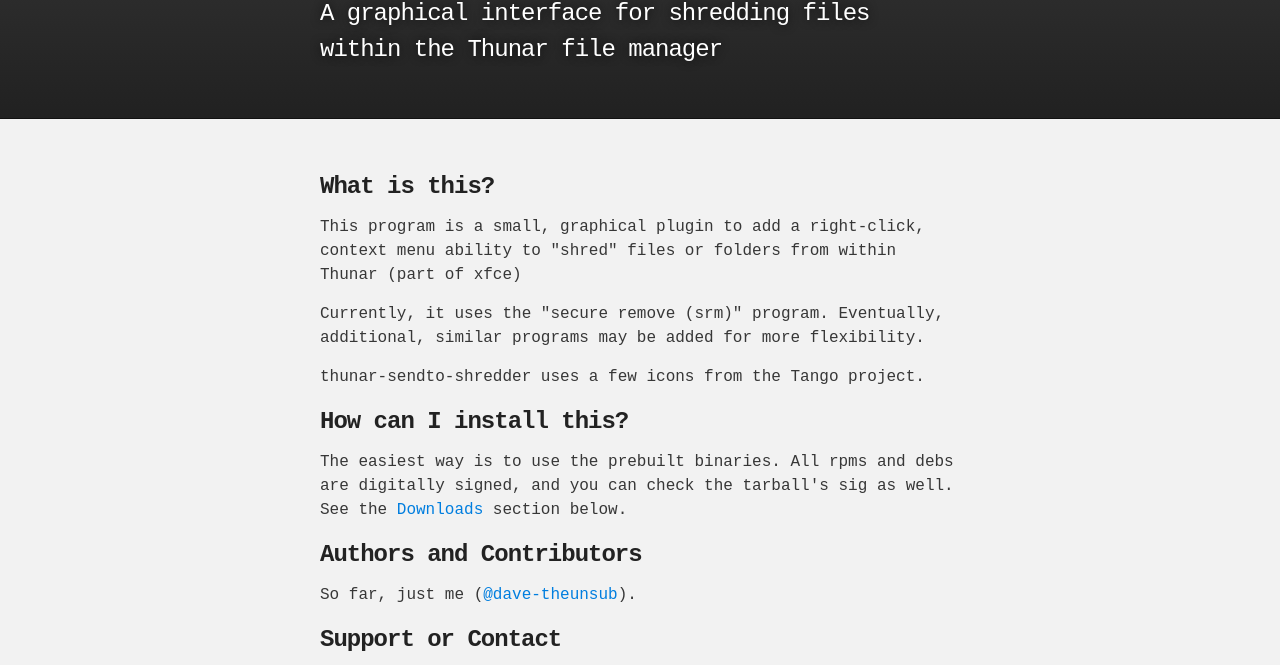
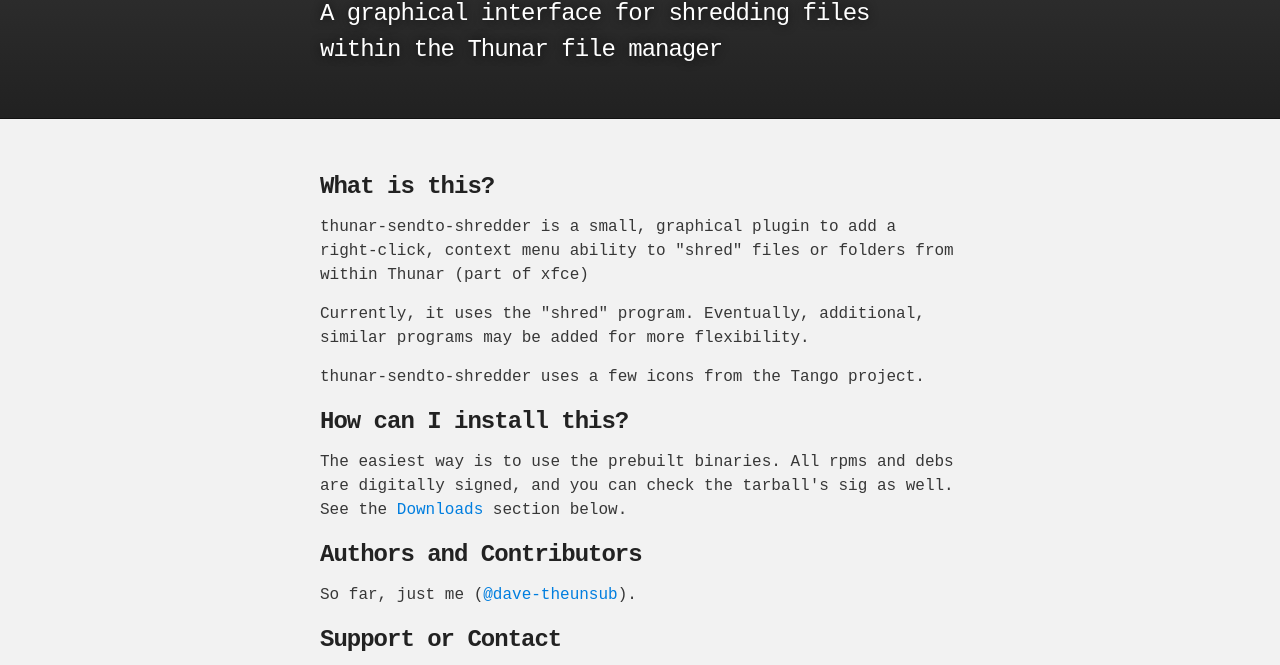
Before and after one commit to dave-theunsub/thunar-sendto-shredder, a plain HTML site: page docs/index.html in a window 1280 px wide. Shown: the part 127-792 px from the top of the page. Drawn offline with Linux system fonts and the light colour scheme.

Commit message:
Change from srm to shred

```diff
--- a/docs/index.html
+++ b/docs/index.html
@@ -34,9 +34,9 @@
         <h3>
 <a id="what-is-this" class="anchor" href="#what-is-this" aria-hidden="true"><span aria-hidden="true" class="octicon octicon-link"></span></a>What is this?</h3>
 
-<p>This program is a small, graphical plugin to add a right-click, context menu
+<p>thunar-sendto-shredder is a small, graphical plugin to add a right-click, context menu
 ability to "shred" files or folders from within Thunar (part of xfce)</p>
-<p>Currently, it uses the "secure remove (srm)" program.  Eventually,
+<p>Currently, it uses the "shred" program.  Eventually,
 additional, similar programs may be added for more flexibility.</p>
 <p><b>thunar-sendto-shredder</b> uses a few icons from the Tango project.</p>
 
```
